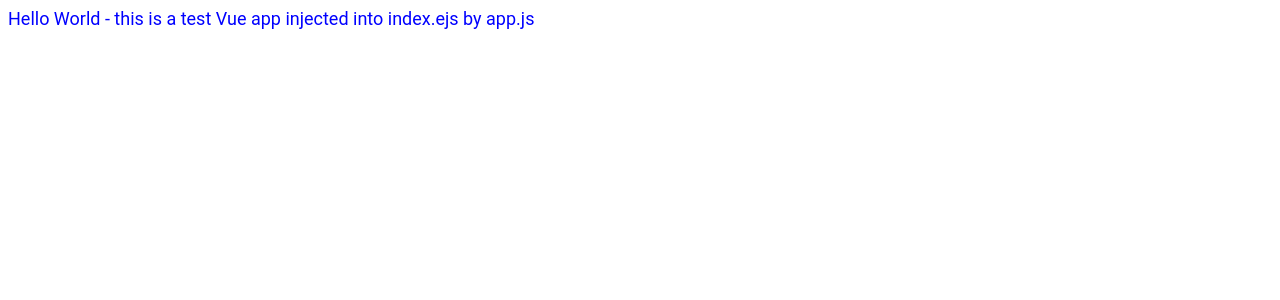
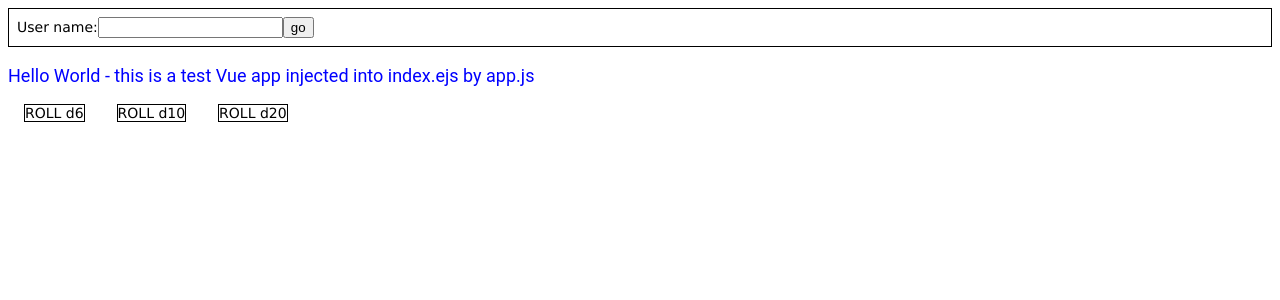
Before and after one commit to dblatcher/table-top, a Vue app: page / in a window 1280 px wide. Shown: the top 300 px of the page. Built offline with nearby package versions, Linux system fonts and the light colour scheme; no server answers; the HTML template or start-up script is replaced by a standard one.

Commit message:
convert to vue frontend

```diff
--- a/src/vue/App.vue
+++ b/src/vue/App.vue
@@ -1,23 +1,110 @@
 <template>
   <div id="app">
-    {{ message }}
+
+    <p v-if="this.userName">USER NAME:{{ displayName }}</p>
+
+    <form v-if="!this.userName" @submit="signIn" class="sign-in-form">
+      <label for="userName">User name:</label>
+      <input type="text" name="userName" />
+      <input type="submit" value="go"/>
+    </form>
+
+    <p class="new-message">{{ message }}</p>
+
+    <div class="roll-button-holder">
+      <p @click="function(){roll(6)}">ROLL d6</p>
+      <p @click="function(){roll(10)}">ROLL d10</p>
+      <p @click="function(){roll(20)}">ROLL d20</p>
+    </div>
+
   </div>
 </template>
 
 <script>
+
+var io = require('../../node_modules/socket.io-client/dist/socket.io')
+
+
 export default {
   data() {
     return {
       message: 'Hello World - this is a test Vue app injected into index.ejs by app.js',
+      socket: io(),
+      userName : undefined,
+      userId : undefined
     };
   },
+
+  computed : {
+    displayName() {
+      return this.userName || 'NONE'
+    },
+
+    localPlayer() {
+      return {userName: this.userName, userId:this.userId}
+    }
+  },
+
+  methods : {
+    onRoll (input) {
+      this.message = input
+    },
+
+    roll(number) {
+      let result = Math.floor((Math.random() * number)+1)
+      this.message = 'I ROLLED:' + result;
+      this.socket.emit('roll', {number, localPlayer:this.localPlayer, result})
+    },
+
+    signIn(event) {
+
+      event.preventDefault();
+
+      if (this.userId) {
+        alert (`You are already logged in as ${this.displayName}`)
+        return false
+      }
+
+      // TO DO - SANITISE INPUT!!
+      const form = event.target
+      const userName = form.elements.userName.value
+      this.socket.emit('sign-in', {userName}, this.handleSignInResponse)
+
+    },
+
+    handleSignInResponse (response) {
+      console.log(response)
+        if (response.type === 'REFUSAL') {
+          alert (response.message)
+          return false
+        }
+        this.userName = response.userName;
+        this.userId = response.userId;
+    }
+
+  },
+
+  mounted() {
+    this.socket.on('roll', this.onRoll );
+  }
+
 };
 </script>
 
 <style>
-#app {
-  font-size: 18px;
-  font-family: 'Roboto', sans-serif;
-  color: blue;
-}
+  .new-message {
+    font-size: 18px;
+    font-family: 'Roboto', sans-serif;
+    color: blue;
+  }
+
+  .roll-button-holder {
+    display: flex;
+  }
+
+  .roll-button-holder  p {
+      border: 1px solid black;
+      margin: 0 1rem;
+    }
+
 </style>
--- a/src/vue/main.js
+++ b/src/vue/main.js
@@ -8,3 +8,4 @@ let app = new Vue({
 
 console.log(app)
 window.app = app
+window.vm = app.$children[0]
--- a/webpack.common.js
+++ b/webpack.common.js
@@ -3,7 +3,6 @@ const VueLoaderPlugin = require('vue-loader/lib/plugin');
 
 module.exports = {
     entry: {
-        socket: './src/js/socket.js',
         base: './src/scss/base.scss',
         app: './src/vue/main.js',
     },
```
Also changed, not shown: views/index.ejs.
